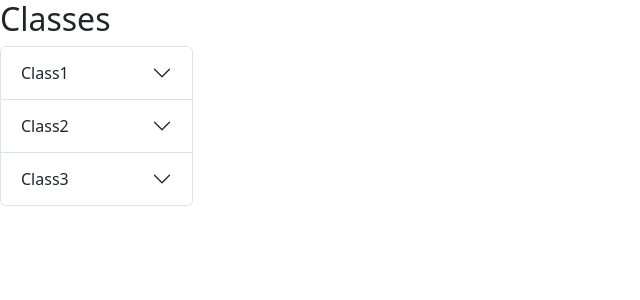
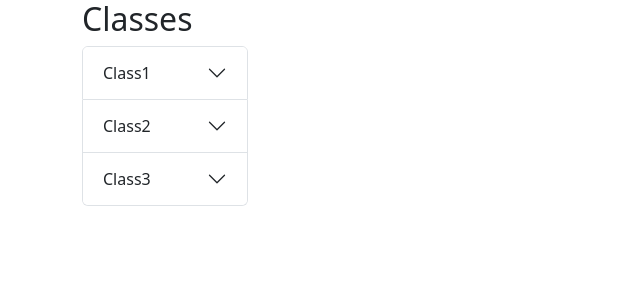
Before and after one commit to grantsweeney02/WisdomWidget, a React (Vite) app in the folder Dashboard/: page / in a window 1280 px wide. Shown: the top 300 px of the page, without its empty margins (0-640 px from the left). Built offline with nearby package versions, Linux system fonts and the light colour scheme.

Commit message:
add container to fix padding

```diff
--- a/Dashboard/src/components/Dashboard.jsx
+++ b/Dashboard/src/components/Dashboard.jsx
@@ -1,19 +1,18 @@
-import ClassesSidebar from "./ClassesSidebar";
-import DashboardContent from "./DashboardContent";
-import { useEffect, useState } from "react";
+import ClassesSidebar from "./ClassesSidebar"
+import DashboardContent from "./DashboardContent"
+import { useEffect, useState } from "react"
 
 const Dashboard = ({ data }) => {
-    const [activeAssignment, setActiveAssignment] = useState(null);
+	const [activeAssignment, setActiveAssignment] = useState(null)
 
-    return (
-        <div className="row">
-            <ClassesSidebar
-                classes={data.classes}
-                setActiveAssignment={setActiveAssignment}
-            />
-            <DashboardContent assignment={activeAssignment} />
-        </div>
-    );
-};
+	return (
+		<div className="container">
+			<div className="row">
+				<ClassesSidebar classes={data.classes} setActiveAssignment={setActiveAssignment} />
+				<DashboardContent assignment={activeAssignment} />
+			</div>
+		</div>
+	)
+}
 
-export default Dashboard;
+export default Dashboard
```
